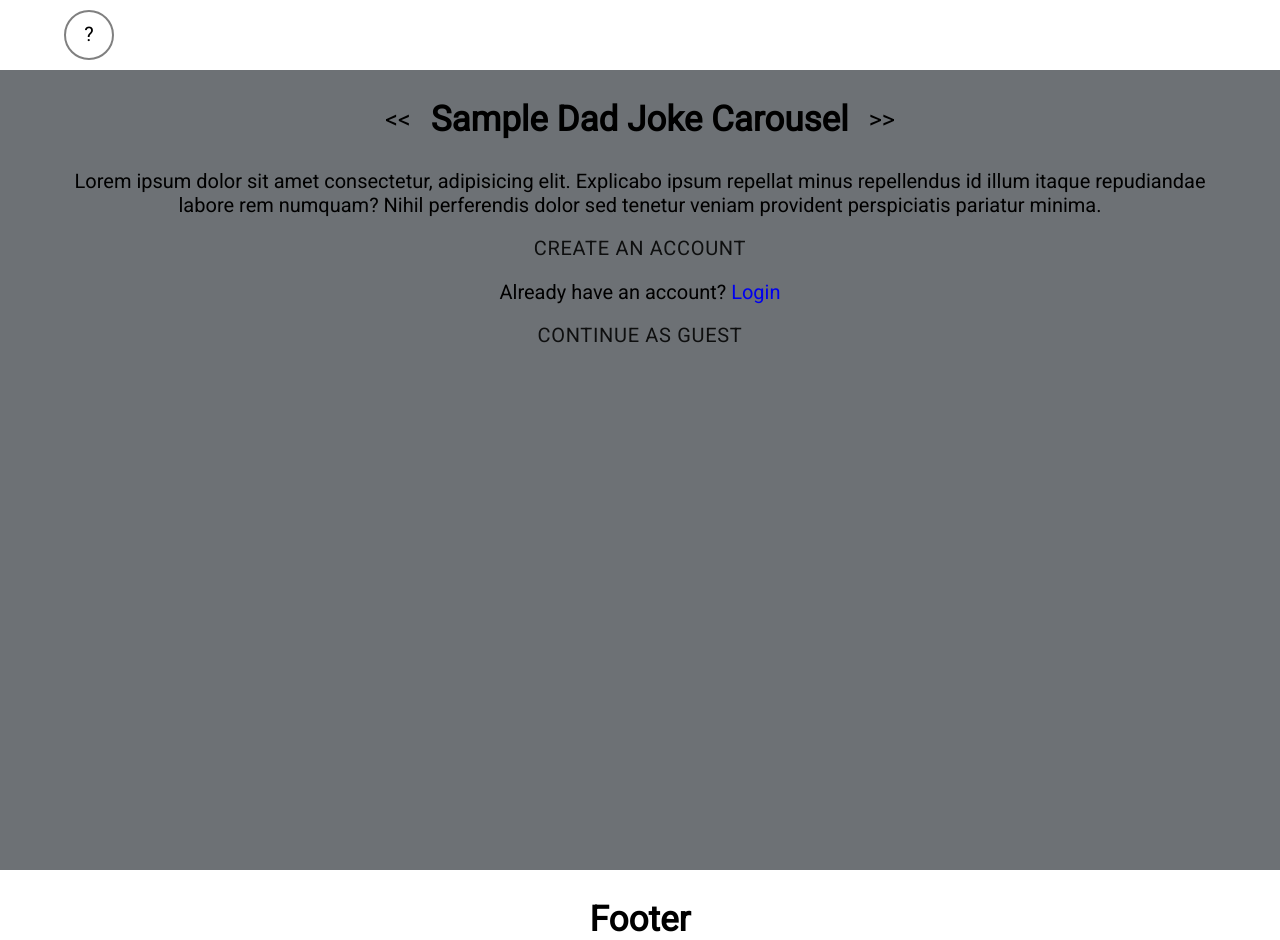
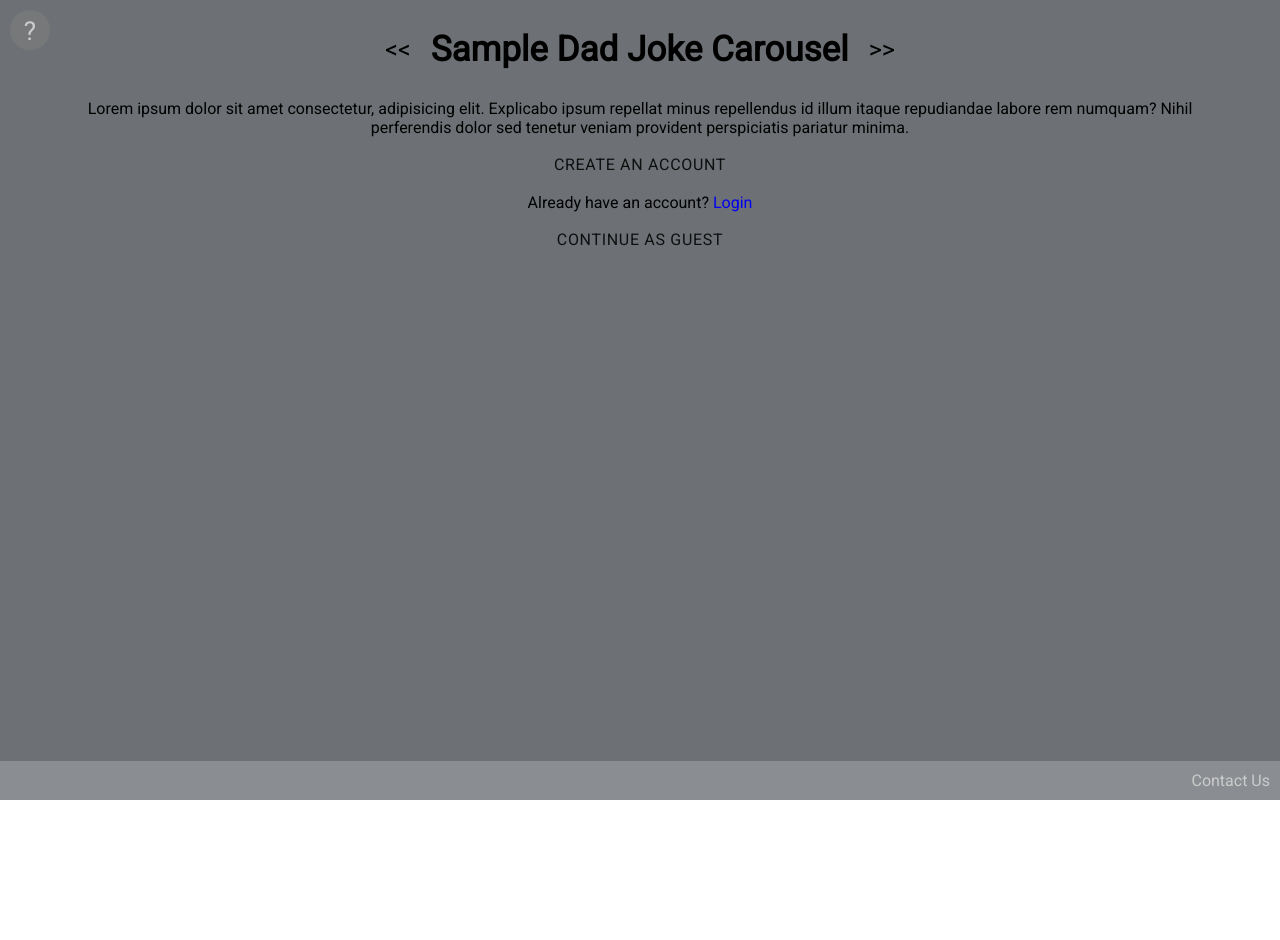
Before and after one commit to Build-Week-PT-Dad-Jokes/Front-End, a React (Create React App) app: page / in a window 1280 px wide. After the commit the page ends 800 px from the top, so only its background shows below. Built offline with nearby package versions, Linux system fonts and the light colour scheme.

Commit message:
header footer styling

```diff
--- a/src/App.css
+++ b/src/App.css
@@ -29,7 +29,7 @@ button {
 body,
 p,
 span {
-  font-size: 2rem;
+  font-size: 1.6rem;
 }
 .wrapper {
   background: #6d7175;
@@ -37,6 +37,9 @@ span {
   height: 100vh;
 }
 .landing-page-header {
+  position: absolute;
+  top: 0;
+  left: 0;
   display: flex;
   justify-content: left;
   padding: 1rem 0;
@@ -44,15 +47,20 @@ span {
   margin: 0 auto;
 }
 .landing-page-header .help-button {
-  padding: 1rem;
-  border: 0.2rem solid gray;
+  margin-left: 10px;
+  color: #cbcbcb;
+  cursor: pointer;
+  padding: 0.6rem;
   border-radius: 50%;
   text-align: center;
   vertical-align: middle;
-  background: white;
+  background: rgba(125, 125, 125, 0.6);
   font-size: 2rem;
-  width: 5rem;
-  height: 5rem;
+  width: 4rem;
+  height: 4rem;
+}
+.landing-page-header .help-button span {
+  font-size: 2.6rem;
 }
 .landing-page {
   display: flex;
@@ -170,3 +178,16 @@ span {
 .main-form .bottom-form .submit-button:hover {
   background-color: #d33030;
 }
+.footer {
+  position: absolute;
+  bottom: 0;
+  right: 0;
+  width: 100%;
+  background-color: rgba(255, 255, 255, 0.2);
+  padding: 10px 0;
+}
+.footer .contact-us {
+  margin-right: 10px;
+  color: #cbcbcb;
+  text-align: right;
+}
--- a/src/components/Footer.js
+++ b/src/components/Footer.js
@@ -2,7 +2,9 @@ import React from "react"
 
 function Footer() {
     return (
-        <h2>Footer</h2>
+        <footer className="footer">
+            <div className="contact-us"><span>Contact Us</span></div>
+        </footer>
     )
 }
 
--- a/src/components/Header.js
+++ b/src/components/Header.js
@@ -3,7 +3,7 @@ import React from "react";
 function Header() {
   return (
     <header className="landing-page-header">
-      <div className="help-button">?</div>
+      <div className="help-button"><span>?</span></div>
     </header>
   );
 }
--- a/src/less/App.less
+++ b/src/less/App.less
@@ -35,7 +35,7 @@ button {
 body,
 p,
 span {
-  font-size: 2rem;
+  font-size: 1.6rem;
 }
 
 .wrapper {
@@ -45,6 +45,9 @@ span {
 }
 
 .landing-page-header {
+  position: absolute;
+  top: 0;
+  left: 0;
   display: flex;
   justify-content: left;
   padding: 1rem 0;
@@ -52,15 +55,20 @@ span {
   margin: 0 auto;
 
   .help-button {
-    padding: 1rem;
-    border: 0.2rem solid gray;
+    margin-left: 10px;
+    color: #cbcbcb;
+    cursor: pointer;
+    padding: .6rem;
     border-radius: 50%;
     text-align: center;
     vertical-align: middle;
-    background: white;
+    background: rgba(125, 125, 125, 0.6);
     font-size: 2rem;
-    width: 5rem;
-    height: 5rem;
+    width: 4rem;
+    height: 4rem;
+    span {
+      font-size: 2.6rem;
+    }
   }
 }
 
@@ -184,3 +192,17 @@ span {
     }
   }
 }
+
+.footer {
+  position: absolute;
+  bottom: 0;
+  right: 0;
+  width: 100%;
+  background-color: rgba(255,255,255,.2);
+  padding: 10px 0;
+  .contact-us {
+    margin-right: 10px;
+    color: #cbcbcb;
+    text-align: right;
+  }
+}
```
